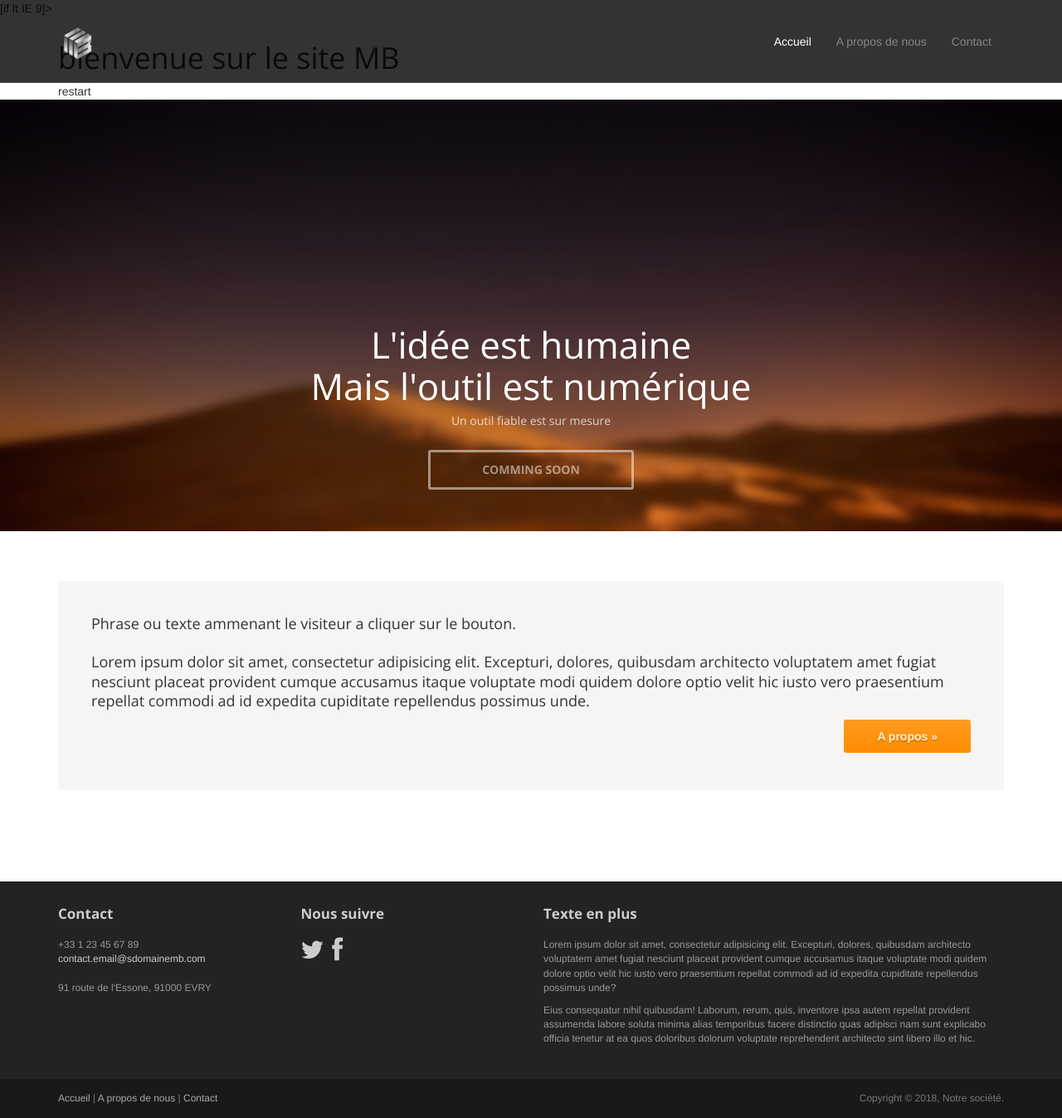
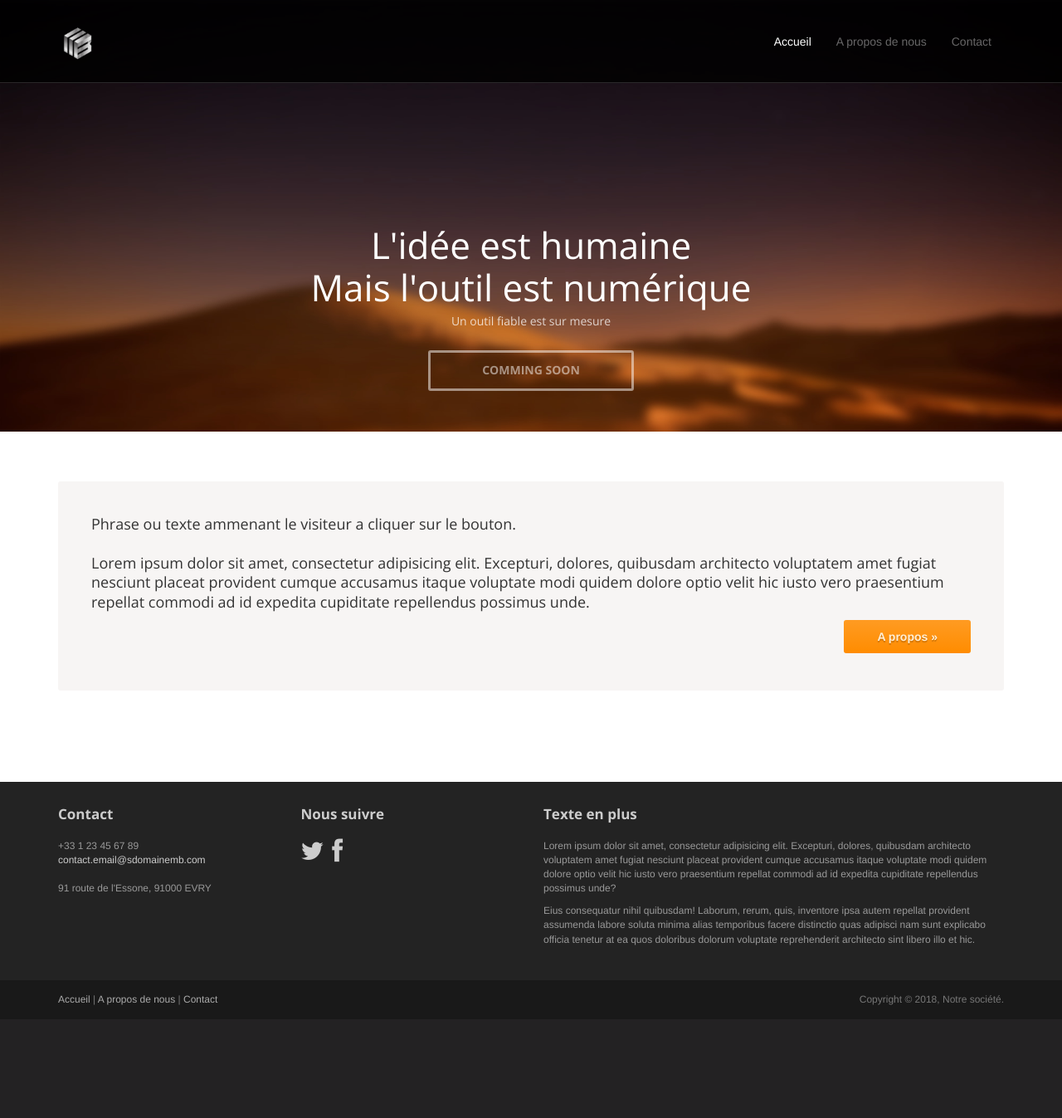
Before and after one commit to NahelFawzi/Elite91, a PHP site: page /index.php in a window 1280 px wide. Shown: the whole page at 83% size. After the commit the page ends 1211 px from the top, so only its background shows below. Run offline with PHP 8.4, Linux system fonts and the light colour scheme; some libraries are stand-ins or nearby versions.

Commit message:
retrait du code de test
section ligne 24-25

```diff
--- a/site MB/include/header.php
+++ b/site MB/include/header.php
@@ -17,21 +17,11 @@
 	<link rel="stylesheet" href="assets/css/main.css">
 
 	<!-- HTML5 shim and Respond.js IE8 support of HTML5 elements and media queries -->
-	[if lt IE 9]>
 	<script src="assets/js/html5shiv.js"></script>
 	<script src="assets/js/respond.min.js"></script>
 	<!--[endif]-->
 
 </head>
-<section class="container">
-  <h1>
-    <span class="title">bienvenue</span>
-    <span class="title">sur le site</span>
-    <span class="title">MB</span>
-  </h1>
-
-  <div class="button">restart</div>
-</section>
 <body id="bodyhome" class="home">
 	<!-- Fixed navbar -->
 	<div class="navbar navbar-inverse navbar-fixed-top headroom" >
```
